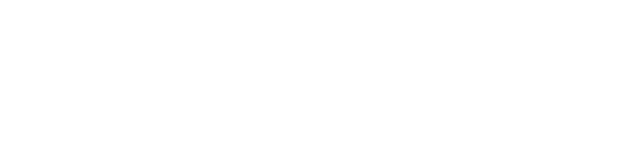
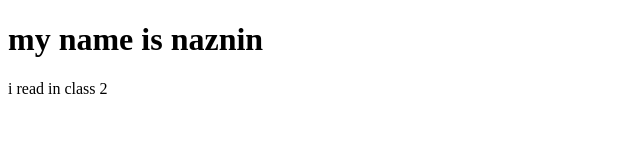
Before and after one commit to naznin99/my-first-repo, a plain HTML site: page index.html in a window 1280 px wide. Shown: the whole page, without its empty margins (0-640 px from the left). Drawn offline with Linux system fonts and the light colour scheme.

Commit message:
added header

```diff
--- a/index.html
+++ b/index.html
@@ -3,9 +3,10 @@
 <head>
     <meta charset="UTF-8">
     <meta name="viewport" content="width=device-width, initial-scale=1.0">
-    <title>Document</title>
+    <title>my first github repo</title>
 </head>
 <body>
-
+   <h1>my name is naznin</h1>
+   <p>i read in class 2</p>
 </body>
 </html>
```
